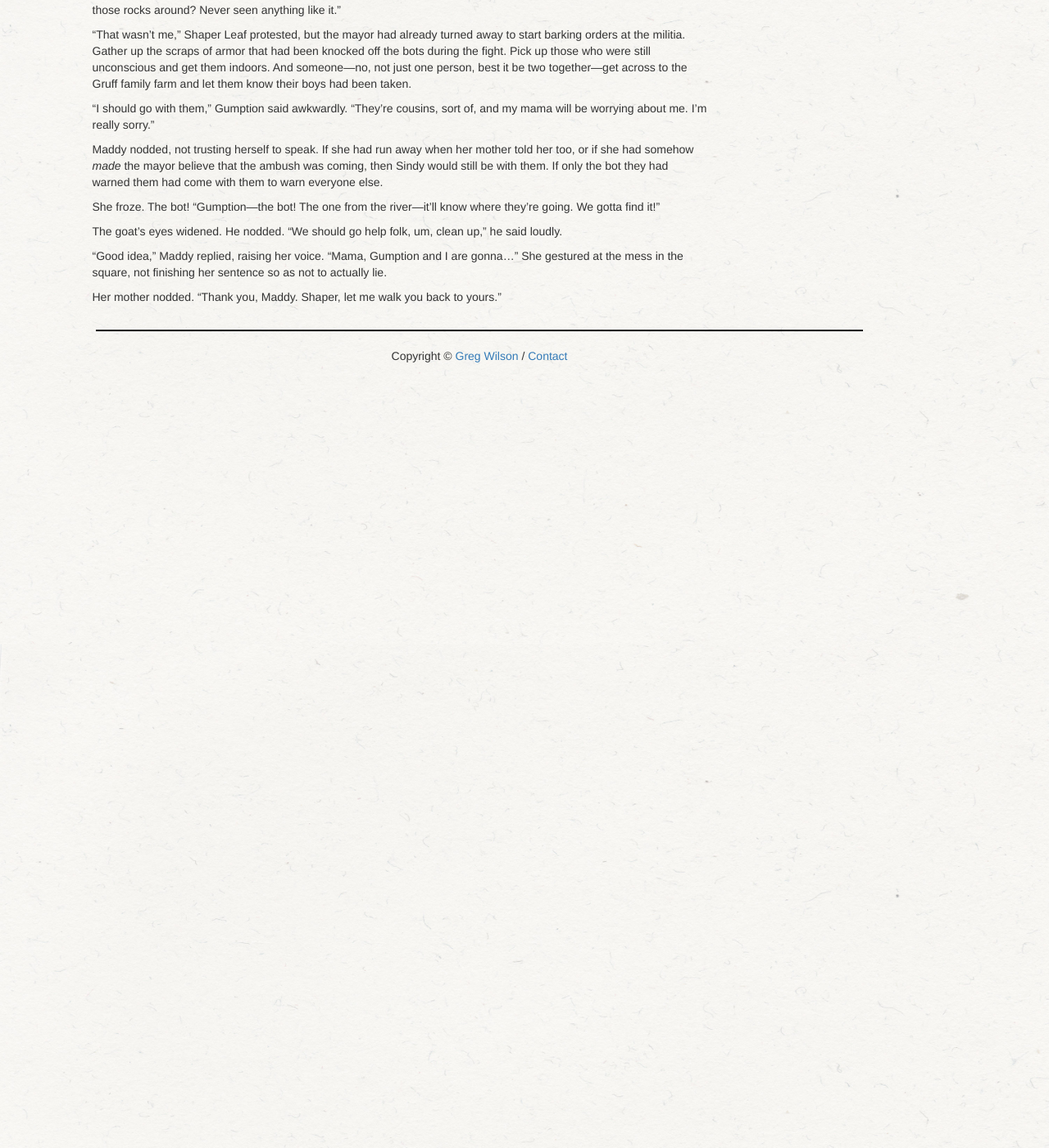
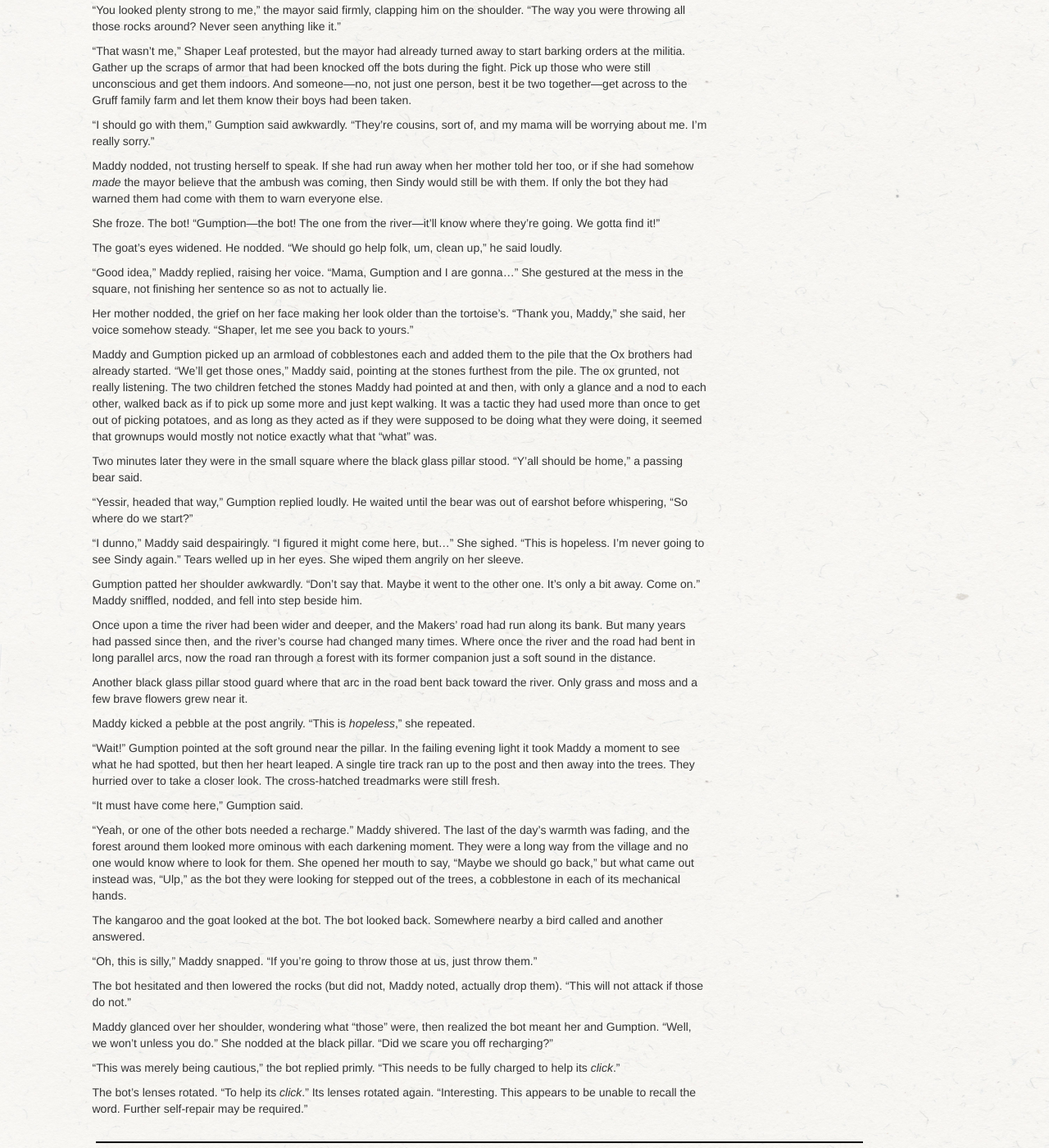
Before and after one commit to gvwilson/sensibleadventures, a Jekyll site: the page built from maddy-roo/maddy-roo.md, in a window 1280 px wide and 1400 px high, scrolled down 13721 px. Shown: the whole window at 82% size. Built offline with Jekyll 4.4.1, drawn with Linux system fonts in a browser that asks for light colours; nearby versions of some CDN libraries; library files that are not in the unit come from our copies; before the commit the page ends 14175 px from its top, so only the background shows below that; some of the changed text lies outside the part shown.

Commit message:
Adding words

```diff
--- a/maddy-roo/maddy-roo.md
+++ b/maddy-roo/maddy-roo.md
@@ -50,7 +50,7 @@
 a second ring of houses had slowly grown up around the first,
 smaller and less well ordered.
 One of these belonged to Shaper Leaf,
-the only turtle within a hundred kays and the village's oldest resident by far.
+the only tortoise within a hundred kays and the village's oldest resident by far.
 
 Maddy would never forget the first time her mother and father took her to the shaper's house.
 "Don't be afraid," they comforted her,
@@ -61,7 +61,7 @@
 
 "Are they *real*?" she asked in wonder.
 
-The old turtle chuckled.
+The old tortoise chuckled.
 "As real as you are.
 Here."
 He ushered her in,
@@ -70,7 +70,7 @@
 "Would you like to borrow this one? Or how about these two?"
 She walked out of the shaper's house with an armload of books and stars in her eyes,
 then sat down on his porch and started to read the first one
-while her parents vainly tried to persuade the old turtle to take a jar of home-made jam as a thank-you.
+while her parents vainly tried to persuade the old tortoise to take a jar of home-made jam as a thank-you.
 
 Gumption had shown up a few months later.
 His family hadn't brought him---the village goats weren't bookish people---and
@@ -81,7 +81,7 @@
 
 Shaper Leaf's house smelled like old sweaters and fresh cabbage and mystery,
 and if Maddy closed her eyes she could almost imagine that her father was there with her.
-The old turtle was snoring in his battered old rocking chair when they arrived,
+The old tortoise was snoring in his battered old rocking chair when they arrived,
 so they placed their books quietly on the table beside him
 and picked two more each from the shelves behind him.
 Maddy glowered at Gumption when he pointed at the top shelf
@@ -164,7 +164,8 @@
 she didn't want to.
 
 But the pillar wasn't the only thing in the square.
-Bluster and Bravo Gruff were sitting on the unfinished brick wall that surrounded the pillar
+Bluster and Bravo Gruff were sitting on the unfinished brick wall
+that surrounded the pillar
 pitching pebbles at it with bored expressions on their faces.
 For a moment Maddy thought they would be able to hurry by unnoticed,
 but then Bluster caught sight of them and nudged his twin brother.
@@ -200,7 +201,7 @@
 "I don't think glue would be a good diet for any of us, do you?"
 Shaper Leaf asked calmly.
 Maddy jumped.
-Somehow the old turtle had come up behind them without anyone noticing.
+Somehow the old tortoise had come up behind them without anyone noticing.
 He looked as gentle as a falling leaf,
 in his heavy brown sweater and tiny round glasses,
 but the goat brothers immediately unclenched their hands.
@@ -212,7 +213,7 @@
 She squeezed Sindy's hand before letting go of it to take back the proffered sketch.
 
 "You're getting much better,"
-the turtle continued.
+the tortoise continued.
 "Your father would be very proud of you."
 
 "Thanks," Maddy repeated.
@@ -227,7 +228,7 @@
 Maddy let out a relieved breath.
 "Me neither. Thank you," she told the shaper a third time.
 
-The turtle smiled.
+The tortoise smiled.
 "You're welcome---it would have been a shame to lose such a nice drawing.
 Are you headed home?
 It's been a while since I saw your mother, and I could use a longer walk."
@@ -1077,7 +1078,7 @@
 Join us for a spell?"
 
 As if summoned by his name,
-the old turtle had appeared on the other side of the square.
+the old tortoise had appeared on the other side of the square.
 He squinted and returned Mama Roo's wave
 as he came over to join them.
 "Evening, Mama Roo.
@@ -1095,7 +1096,7 @@
 "Yup," Gumption confirmed.
 "What's it do?"
 
-The old turtle shook his head.
+The old tortoise shook his head.
 "I don't know for sure,
 but I've heard of such things.
 If a bot's got one of these on it,
@@ -1134,7 +1135,7 @@
 ## Chapter 4: Raid!
 
 *Donk! Donk! Donk!*
-"Bother," the old turtle said mildly,
+"Bother," the old tortoise said mildly,
 reaching into the bell and pulling a sock off the clapper.
 "I keep telling the mayor she really shouldn't."
 
@@ -1174,12 +1175,12 @@
 Shaper Leaf urged Mama Roo.
 "Keep them safe."
 
-"Will you come with us?" Sindy asked the old turtle.
+"Will you come with us?" Sindy asked the old tortoise.
 
 Shaper Leaf smiled a wrinkly smile.
 "No.
-I am turtle.
-Turtles don't run from rights."
+I am tortoise.
+tortoises don't run from rights."
 He paused.
 "Mostly because we can't."
 
@@ -1411,7 +1412,7 @@
 "And what about the shaper?"
 Mayor Lupus continued as Mama Roo opened her mouth again,
 gesturing at the porch steps
-where the old turtle was sitting with his eyes closed,
+where the old tortoise was sitting with his eyes closed,
 the wrinkles on his face even deeper than usual.
 "All he's got is pot scrapings.
 Even if we could catch up with 'em,
@@ -1480,6 +1481,121 @@
 She gestured at the mess in the square,
 not finishing her sentence so as not to actually lie.
 
-Her mother nodded.
-"Thank you, Maddy.
-Shaper, let me walk you back to yours."
+Her mother nodded,
+the grief on her face making her look older than the tortoise's.
+"Thank you, Maddy,"
+she said, her voice somehow steady.
+"Shaper, let me see you back to yours."
+
+Maddy and Gumption picked up an armload of cobblestones each
+and added them to the pile that the Ox brothers had already started.
+"We'll get those ones," Maddy said,
+pointing at the stones furthest from the pile.
+The ox grunted,
+not really listening.
+The two children fetched the stones Maddy had pointed at
+and then,
+with only a glance and a nod to each other,
+walked back as if to pick up some more and just kept walking.
+It was a tactic they had used more than once
+to get out of picking potatoes,
+and as long as they acted
+as if they were supposed to be doing what they were doing,
+it seemed that grownups would mostly not notice
+exactly what that "what" was.
+
+Two minutes later they were in the small square
+where the black glass pillar stood.
+"Y'all should be home,"
+a passing bear said.
+
+"Yessir, headed that way," Gumption replied loudly.
+He waited until the bear was out of earshot before whispering,
+"So where do we start?"
+
+"I dunno,"
+Maddy said despairingly.
+"I figured it might come here, but..."
+She sighed.
+"This is hopeless.
+I'm never going to see Sindy again."
+Tears welled up in her eyes.
+She wiped them angrily on her sleeve.
+
+Gumption patted her shoulder awkwardly.
+"Don't say that.
+Maybe it went to the other one.
+It's only a bit away.
+Come on."
+Maddy sniffled,
+nodded,
+and fell into step beside him.
+
+Once upon a time
+the river had been wider and deeper,
+and the Makers' road had run along its bank.
+But many years had passed since then,
+and the river's course had changed many times.
+Where once the river and the road had bent in long parallel arcs,
+now the road ran through a forest
+with its former companion just a soft sound in the distance.
+
+Another black glass pillar stood guard
+where that arc in the road bent back toward the river.
+Only grass and moss and a few brave flowers grew near it.
+
+Maddy kicked a pebble at the post angrily.
+"This is *hopeless*," she repeated.
+
+"Wait!"
+Gumption pointed at the soft ground near the pillar.
+In the failing evening light it took Maddy a moment to see what he had spotted,
+but then her heart leaped.
+A single tire track ran up to the post and then away into the trees.
+They hurried over to take a closer look.
+The cross-hatched treadmarks were still fresh.
+
+"It must have come here," Gumption said.
+
+"Yeah, or one of the other bots needed a recharge."
+Maddy shivered.
+The last of the day's warmth was fading,
+and the forest around them looked more ominous with each darkening moment.
+They were a long way from the village
+and no one would know where to look for them.
+She opened her mouth to say,
+"Maybe we should go back,"
+but what came out instead was,
+"Ulp,"
+as the bot they were looking for stepped out of the trees,
+a cobblestone in each of its mechanical hands.
+
+The kangaroo and the goat looked at the bot.
+The bot looked back.
+Somewhere nearby a bird called and another answered.
+
+"Oh, this is silly,"
+Maddy snapped.
+"If you're going to throw those at us, just throw them."
+
+The bot hesitated and then lowered the rocks
+(but did not, Maddy noted, actually drop them).
+"This will not attack if those do not."
+
+Maddy glanced over her shoulder,
+wondering what "those" were,
+then realized the bot meant her and Gumption.
+"Well, we won't unless you do."
+She nodded at the black pillar.
+"Did we scare you off recharging?"
+
+"This was merely being cautious,"
+the bot replied primly.
+"This needs to be fully charged to help its *click*."
+
+The bot's lenses rotated.
+"To help its *click*."
+Its lenses rotated again.
+"Interesting.
+This appears to be unable to recall the word.
+Further self-repair may be required."
```
